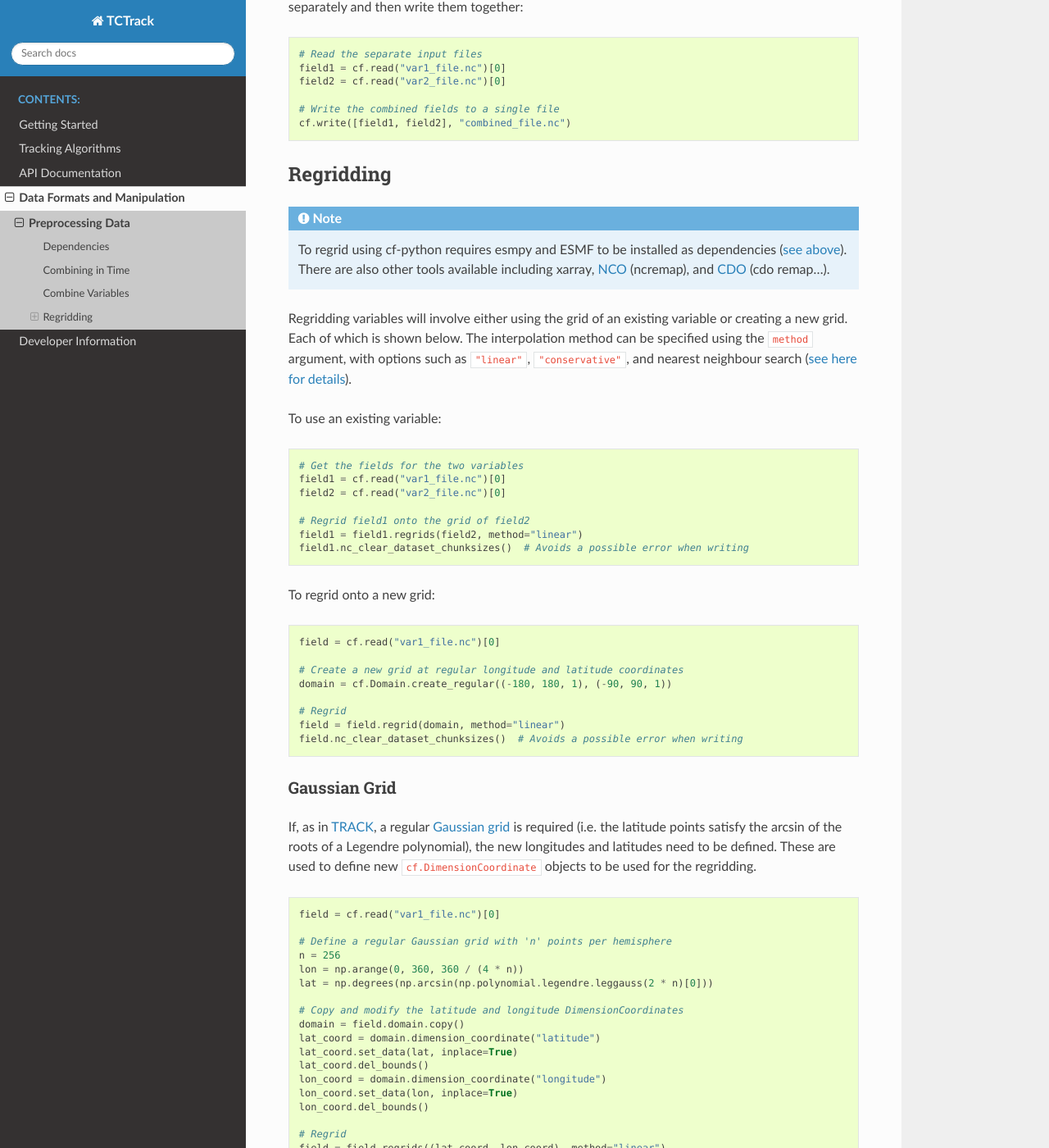
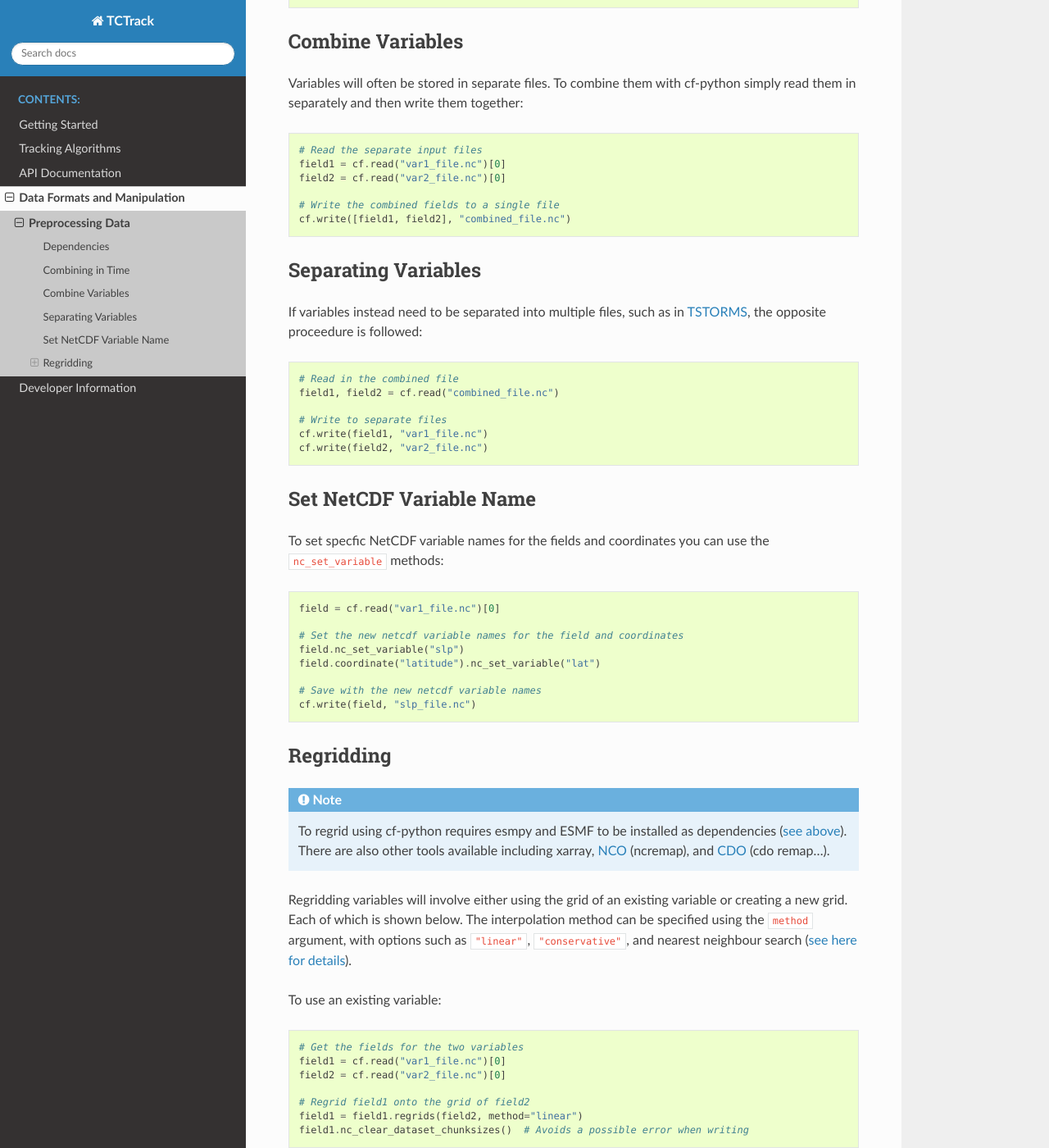
Before and after one commit to Cambridge-ICCS/TCTrack, a Sphinx documentation site: the page built from docs/data/preprocessing_data.rst, in a window 1280 px wide and 1400 px high, scrolled down 837 px. Shown: the whole window at 82% size. Built offline with Sphinx 7.4.7 and the Read the Docs theme 3.1.0, drawn with Linux system fonts in a browser that asks for light colours; some of the changed text lies outside the part shown.

Commit message:
Prepocessing - separating, nc name, conda setup

```diff
--- a/docs/data/preprocessing_data.rst
+++ b/docs/data/preprocessing_data.rst
@@ -13,7 +13,14 @@
 
 Any regridding with cf-python requires `esmpy <https://earthsystemmodeling.org/esmpy/>`_
 and `ESMF <https://earthsystemmodeling.org/>`_ as dependencies. These are not
-pip-installable but can be installed in a conda environment.
+pip-installable but can be installed in a conda environment:
+
+.. code-block:: bash
+
+    conda create -n tctrack_env
+    conda activate tctrack_env
+    conda install -c conda-forge esmpy h5py
+    pip install tctrack
 
 .. _combine_time:
 
@@ -51,6 +58,38 @@
 
     # Write the combined fields to a single file
     cf.write([field1, field2], "combined_file.nc")
+
+Separating Variables
+--------------------
+
+If variables instead need to be separated into multiple files, such as in :doc:`TSTORMS
+<../tracking-algorithms/tstorms>`, the opposite proceedure is followed:
+
+.. code-block:: python
+
+    # Read in the combined file
+    field1, field2 = cf.read("combined_file.nc")
+
+    # Write to separate files
+    cf.write(field1, "var1_file.nc")
+    cf.write(field2, "var2_file.nc")
+
+Set NetCDF Variable Name
+------------------------
+
+To set specfic NetCDF variable names for the fields and coordinates you can use the
+``nc_set_variable`` methods:
+
+.. code-block:: python
+
+    field = cf.read("var1_file.nc")[0]
+
+    # Set the new netcdf variable names for the field and coordinates
+    field.nc_set_variable("slp")
+    field.coordinate("latitude").nc_set_variable("lat")
+
+    # Save with the new netcdf variable names
+    cf.write(field, "slp_file.nc")
 
 Regridding
 ----------
```
